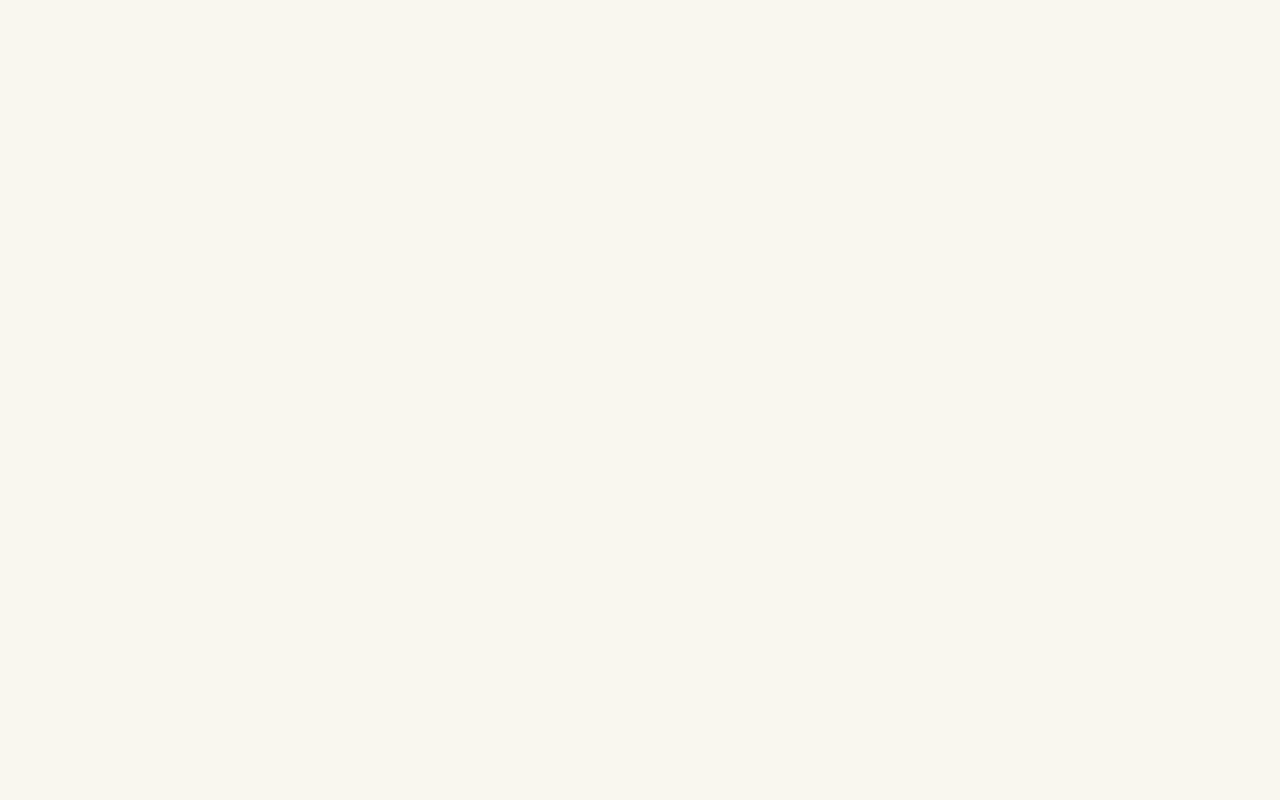
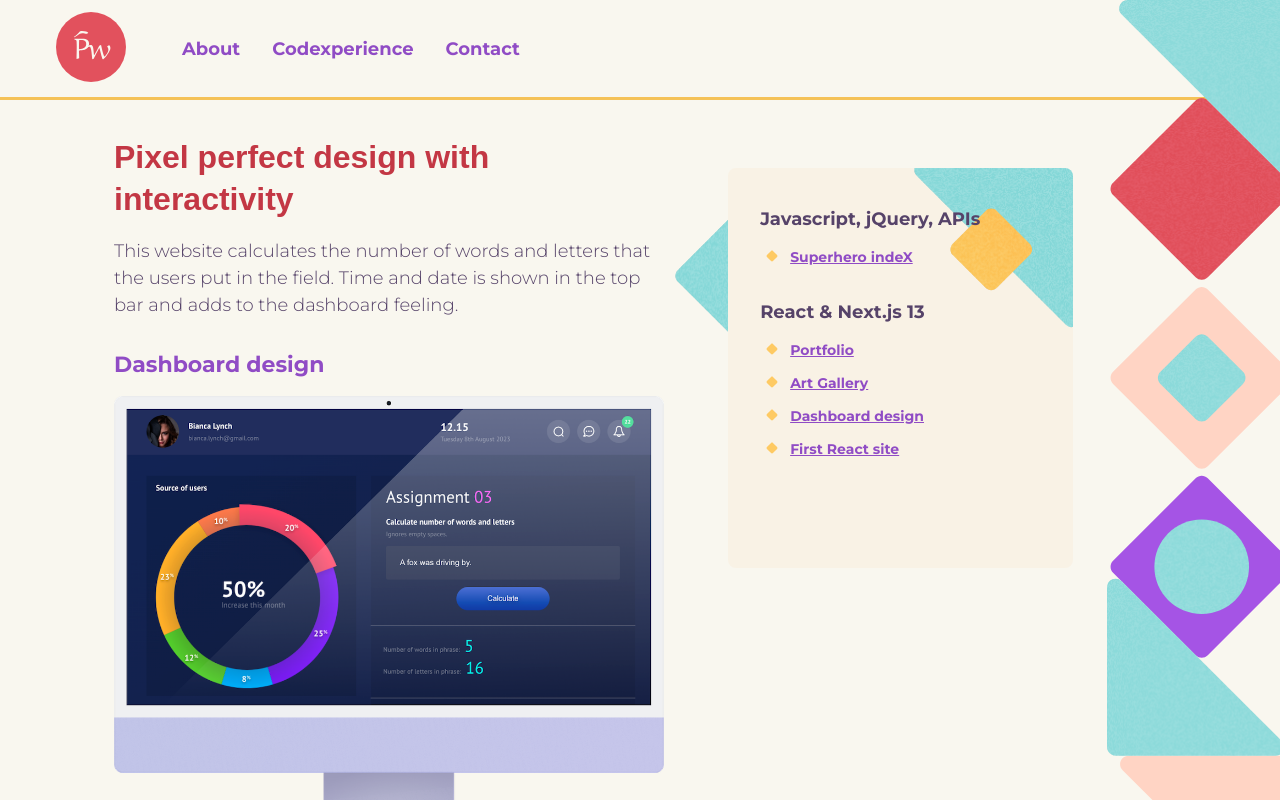
Before and after one commit to PernillaTheStudent/assignment05nextjs, a Next.js app: page /projects/react/3 in a window 1280 px wide. Before the commit this address had no page. Built offline with nearby package versions, Linux system fonts and the light colour scheme; a web font is replaced by a local one.

Commit message:
Add dashboard project

```diff
--- a/app/(common)/projects/layout.js
+++ b/app/(common)/projects/layout.js
@@ -16,6 +16,7 @@ export default function ProjectsLayout({ children }) {
             <h3>React & Next.js 13</h3>
             <Link href="/projects/portfolio">Portfolio</Link>
             <Link href="/projects/artgallery">Art Gallery</Link>
+            <Link href="/projects/react/3">Dashboard design</Link>
             <Link href="/projects/react/1">First React site</Link>
             {/* <Link href="/projects/assignment-02">Assigment no02</Link>
             <Link href="/projects/assignment-03">Assigment no03</Link> */}
--- /dev/null
+++ b/app/(common)/projects/react/3/page.js
@@ -0,0 +1,42 @@
+import dashboardStyle from "./page.module.css";
+import Image from "next/image";
+import Link from "next/link";
+import dashboard from "../../assets/reactAssignment3.png";
+import dashboardDesign from "../../assets/dashboardDesign.png"
+import styles from "../../page.module.css";
+
+export default function Portfolio({ params }) {
+  return (
+    <>
+      <h1>Pixel perfect design with interactivity</h1>
+      <p className={styles.ingress}>
+        This website calculates the number of words and letters that the users put in the field. Time and date is shown in the top bar and adds to the dashboard feeling.
+      </p>
+      <h2>Dashboard design</h2>
+      <div style={{ width: "100%", display: "flex", margin: "0px 0 40px", alignItems: "center", flexDirection: "column", justifyContent: "center", }}>
+        <Image
+          className={dashboardStyle.single}
+          // style={{ marginBottom: "22px" }}
+          alt="First React site"
+          src={dashboard}
+          width={1000}
+          height={844}
+        />
+      </div>
+      <p>The aim of this assignment was to find a design that could fit the interactivity of my choice and give credit to the designer and try implementing it pixel perfectly.</p>
+      <div style={{ width: "100%", display: "flex", margin: "20px 0 40px", alignItems: "center", flexDirection: "column", justifyContent: "center", }}>
+        <Image
+          className={dashboardStyle.single}
+          // style={{ marginBottom: "22px" }}
+          alt="First React site"
+          src={dashboardDesign}
+          width={1000}
+          height={750}
+        />
+      </div>
+      <p>This free dashboard design from Emran Hossain was very nice and fitted my &quot;Letters and Words calculation&quot; function. Had to do a lots of downscaling of course to fit my minimised app. I followed the color scheme, chose to implement only two columns and three icons in the top bar and added personal choice of font sizes and a hover button effect for the function.</p>
+      <Link href="https://react-assignment-three-mu.vercel.app/" target="_blank">Dashboard design</Link>
+
+    </>
+  );
+}
--- /dev/null
+++ b/app/(common)/projects/react/3/page.module.css
@@ -0,0 +1,5 @@
+.single {
+  width: 100%;
+  height: 100%;
+  max-width: 755px;;
+}
```
Also changed, not shown: app/(common)/projects/assets/dashboardDesign.png (added), app/(common)/projects/assets/reactAssignment3.png (added).
